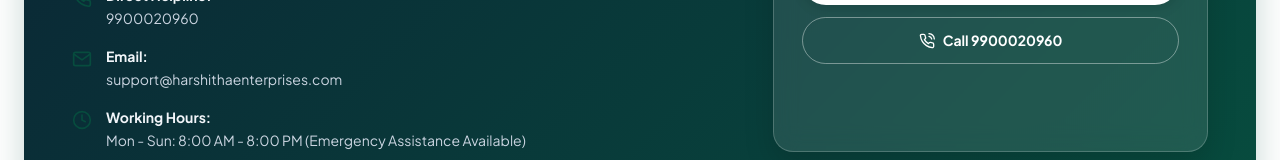
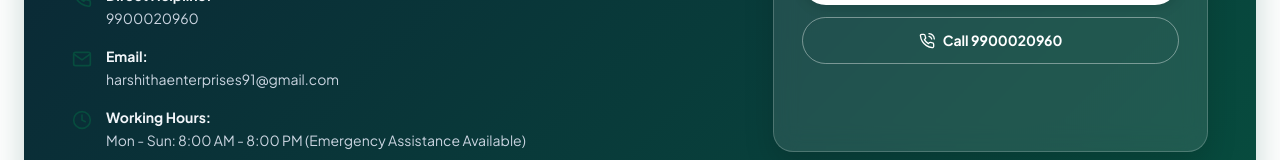
Before and after one commit to hemanthcodtech-wq/Harshitha, a React (Vite) app: page / in a window 1280 px wide. Shown: the part 11451-11611 px from the top of the page. Built offline with nearby package versions, Linux system fonts and the light colour scheme; a web font is replaced by a local one.

Commit message:
Production 2.23

```diff
--- a/src/components/AboutAndContact.jsx
+++ b/src/components/AboutAndContact.jsx
@@ -97,7 +97,7 @@
                   <div className="contact-icon"><FiMail style={{ color: '#074c3e' }} /></div>
                   <div>
                     <strong>Email:</strong>
-                    <span>support@harshithaenterprises.com</span>
+                    <span>harshithaenterprises91@gmail.com</span>
                   </div>
                 </div>
                 <div className="contact-item">
--- a/src/components/Footer.jsx
+++ b/src/components/Footer.jsx
@@ -119,7 +119,7 @@
                   <span className="contact-icon"><FiMail style={{ color: '#6ee7b7' }} /></span>
                   <div>
                     <strong>Email:</strong>
-                    <a href="mailto:support@harshithaenterprises.com">support@harshithaenterprises.com</a>
+                    <a href="mailto:harshithaenterprises91@gmail.com">harshithaenterprises91@gmail.com</a>
                   </div>
                 </div>
                 <div className="footer-contact-item">
--- a/src/data/policyData.js
+++ b/src/data/policyData.js
@@ -85,7 +85,7 @@
         content: [
           'Subject to applicable law, you may request access to, correction of, or deletion of your personal information, or withdraw consent where processing is based on consent.',
           'We may need to retain certain records to meet legal obligations or resolve disputes.',
-          'To submit a privacy request, contact us at 9900020960 or support@harshithaenterprises.com.',
+          'To submit a privacy request, contact us at 9900020960 or harshithaenterprises91@gmail.com.',
         ],
       },
       {
@@ -110,7 +110,7 @@
           'Harshitha Enterprises',
           'Chandigarh, India',
           'Phone/WhatsApp: 9900020960',
-          'Email: support@harshithaenterprises.com',
+          'Email: harshithaenterprises91@gmail.com',
         ],
       },
     ],
@@ -245,7 +245,7 @@
           'Harshitha Enterprises',
           'Chandigarh, India',
           'Phone/WhatsApp: 9900020960',
-          'Email: support@harshithaenterprises.com',
+          'Email: harshithaenterprises91@gmail.com',
         ],
       },
     ],
@@ -275,7 +275,7 @@
           'Cancellation requests can be submitted through:',
           '• Phone: 9900020960',
           '• WhatsApp: 9900020960',
-          '• Email: support@harshithaenterprises.com',
+          '• Email: harshithaenterprises91@gmail.com',
           'Please include your name, contact number, booking reference if available, and reason for cancellation. A cancellation is considered acknowledged once we confirm receipt.',
         ],
       },
@@ -355,7 +355,7 @@
           'Harshitha Enterprises',
           'Chandigarh, India',
           'Phone/WhatsApp: 9900020960',
-          'Email: support@harshithaenterprises.com',
+          'Email: harshithaenterprises91@gmail.com',
         ],
       },
     ],
@@ -451,7 +451,7 @@
           'Harshitha Enterprises',
           'Chandigarh, India',
           'Phone/WhatsApp: 9900020960',
-          'Email: support@harshithaenterprises.com',
+          'Email: harshithaenterprises91@gmail.com',
         ],
       },
     ],
@@ -543,7 +543,7 @@
           'Harshitha Enterprises',
           'Chandigarh, India',
           'Phone/WhatsApp: 9900020960',
-          'Email: support@harshithaenterprises.com',
+          'Email: harshithaenterprises91@gmail.com',
         ],
       },
     ],
@@ -619,7 +619,7 @@
           'Harshitha Enterprises',
           'Chandigarh, India',
           'Phone/WhatsApp: 9900020960',
-          'Email: support@harshithaenterprises.com',
+          'Email: harshithaenterprises91@gmail.com',
         ],
       },
     ],
@@ -691,7 +691,7 @@
           'Harshitha Enterprises',
           'Chandigarh, India',
           'Phone/WhatsApp: 9900020960',
-          'Email: support@harshithaenterprises.com',
+          'Email: harshithaenterprises91@gmail.com',
         ],
       },
     ],
--- a/src/pages/ContactPage.jsx
+++ b/src/pages/ContactPage.jsx
@@ -187,8 +187,7 @@
                 </div>
                 <div className="contact-card-info">
                   <strong>Email Support</strong>
-                  <a href="mailto:support@harshithaenterprises.com">support@harshithaenterprises.com</a>
-                  <a href="mailto:sales@harshithaenterprises.com">sales@harshithaenterprises.com</a>
+                  <a href="mailto:harshithaenterprises91@gmail.com">harshithaenterprises91@gmail.com</a>
                 </div>
               </div>
 
--- a/src/pages/PolicyPage.jsx
+++ b/src/pages/PolicyPage.jsx
@@ -166,7 +166,7 @@
                 <p>
                   Please direct all formal inquiries to <strong>Harshitha Enterprises</strong> at{' '}
                   <a href="tel:9900020960">9900020960</a> or via email at{' '}
-                  <a href="mailto:support@harshithaenterprises.com">support@harshithaenterprises.com</a>.
+                  <a href="mailto:harshithaenterprises91@gmail.com">harshithaenterprises91@gmail.com</a>.
                 </p>
                 <div className="signoff-location">
                   Chandigarh, Punjab & Haryana, India
```
